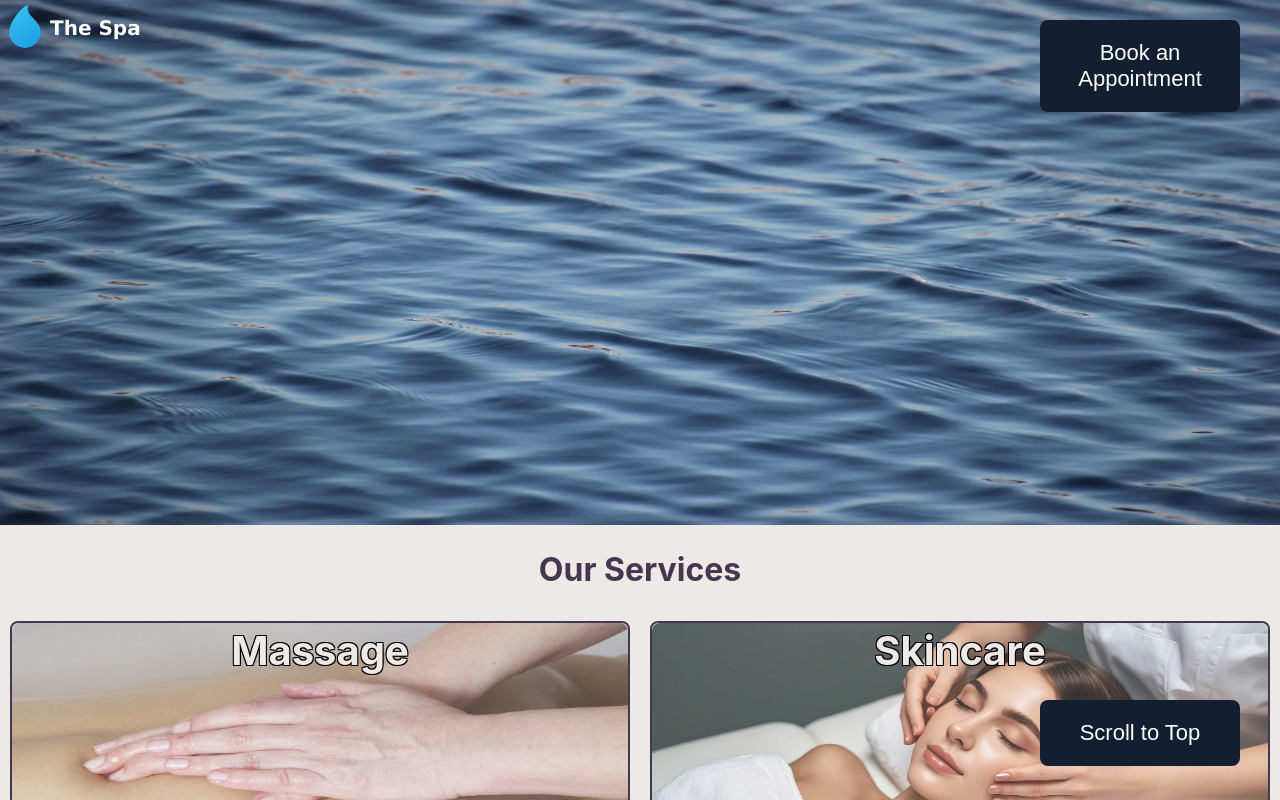
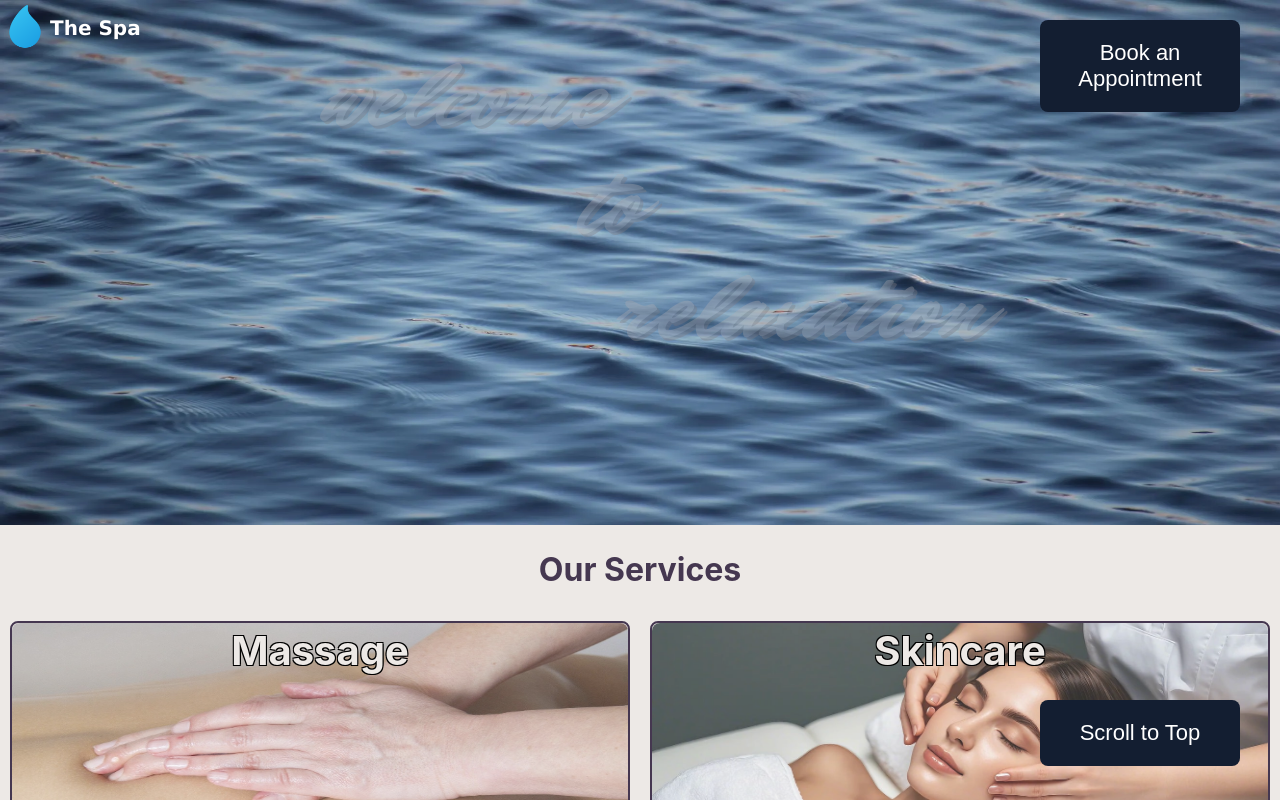
Before and after one commit to LaurenCummings/spa-project, a React (Vite) app: page / in a window 1280 px wide. Shown: the top 800 px of the page. Built offline with nearby package versions, Linux system fonts and the light colour scheme.

Commit message:
increased animation duration and deleted old fade in

```diff
--- a/src/css/Banner.css
+++ b/src/css/Banner.css
@@ -21,30 +21,21 @@
     position: absolute;
     left: 25%;
     top: 5%;
-    animation: fadeInOut 3s ease-in infinite;
+    animation: fadeInOut 5s ease-in infinite;
 }
 
 .banner .to {
     position: absolute;
     left: 45%;
     top: 25%;
-    animation: fadeInOut 3s ease-in infinite;
+    animation: fadeInOut 5s ease-in infinite;
 }
 
 .banner .relaxation {
     position: absolute;
     left: 48%;
     top: 45%;
-    animation: fadeInOut 3s ease-in infinite;
-}
-
-@keyframes headerFadeIn{
-    from {
-        opacity: 0;
-    }
-    to {
-        opacity: 1;
-    }
+    animation: fadeInOut 5s ease-in infinite;
 }
 
 @keyframes fadeInOut {
```
